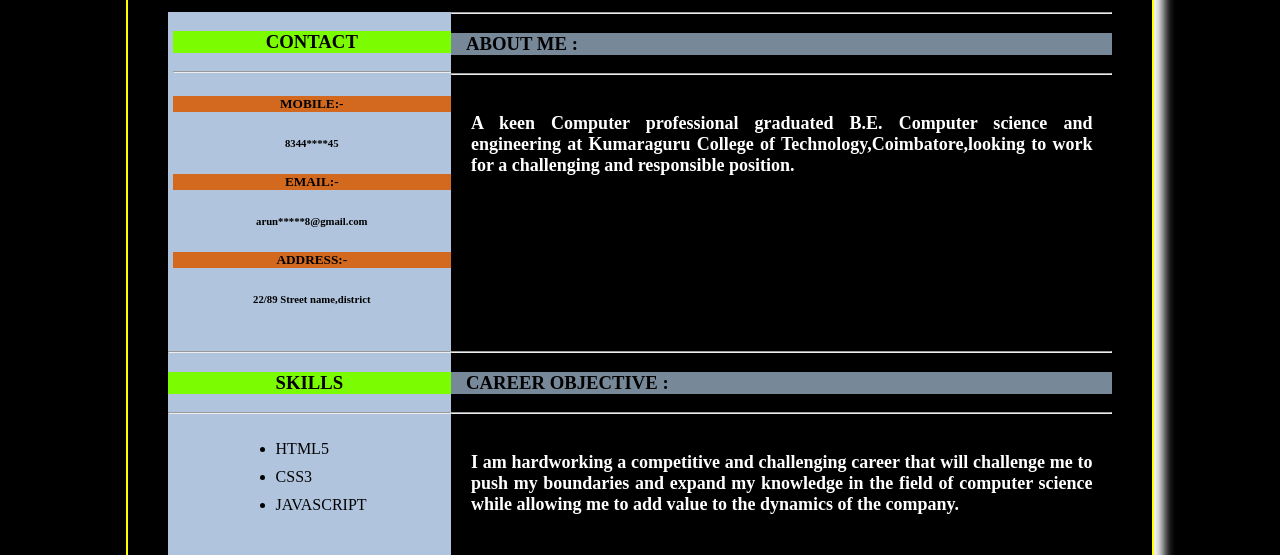
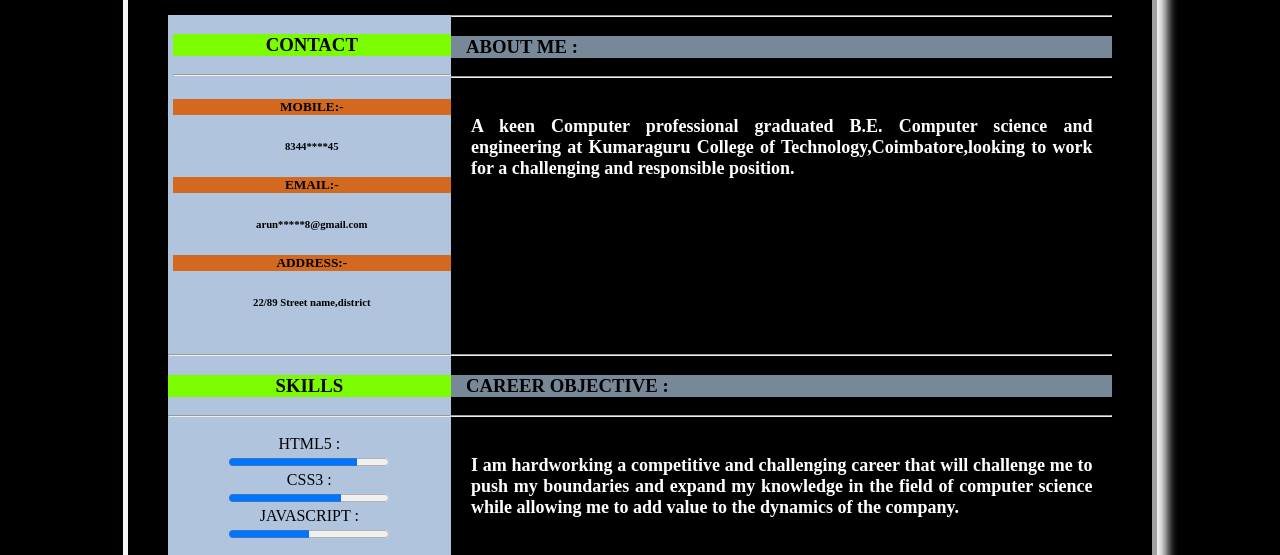
Before and after one commit to Arunpraveen98/MY_RESUME-TEMPLATE, a plain HTML site: page index.html in a window 1280 px wide. Shown: the part 245-800 px from the top of the page. Drawn offline with Linux system fonts and the light colour scheme; a web font is replaced by a local one.

Commit message:
progressbar_updated

```diff
--- a/index.html
+++ b/index.html
@@ -37,11 +37,28 @@
           <hr />
           <h3 id="h3">SKILLS</h3>
           <hr />
-          <ul>
-            <li class="list">HTML5</li>
-            <li class="list">CSS3</li>
-            <li class="list">JAVASCRIPT</li>
-          </ul>
+          <div id="bar">
+            <label for="progressbar" style="color: black"
+              >HTML5 :
+              <br />
+              <progress id="progressbar" value="80" max="100">80%</progress>
+              <br />
+            </label>
+
+            <label for="progressbar" style="color: black"
+              >CSS3 :
+              <br />
+              <progress id="progressbar" value="70" max="100">70%</progress>
+              <br />
+            </label>
+
+            <label for="progressbar" style="color: black"
+              >JAVASCRIPT :
+              <br />
+              <progress id="progressbar" value="50" max="100">50%</progress>
+              <br />
+            </label>
+          </div>
         </div>
 
         <div id="languages-known">
@@ -86,6 +103,7 @@
             EDUCATION :
           </h3>
           <hr />
+
           <div>
             <table>
               <tr>
@@ -105,13 +123,14 @@
                 <td>21st CENTURY INTERNATIONAL</td>
                 <td>90%</td>
               </tr>
+
               <tr>
                 <td>BE</td>
                 <td>KUMARAGURU COLLEGE OF TECHNOLOGY</td>
                 <td>6.80</td>
               </tr>
             </table>
-
+          </div>
         </div>
       </main>
     </body>
--- a/style.css
+++ b/style.css
@@ -5,7 +5,9 @@ body {
 }
 
 .main-div {
-  border: 2px solid yellow;
+  border: 2px solid whitesmoke;
+  border-width: 5px;
+  border-style: outset;
   box-shadow: 10px 10px 10px whitesmoke;
   height: 29cm;
   width: 25cm;
@@ -111,6 +113,11 @@ ul {
   position: relative;
 }
 
+#bar {
+  text-align: center;
+  padding-top: 10px;
+}
+
 #languages-known {
   grid-area: languages;
   background-color: lightsteelblue;
@@ -120,7 +127,6 @@ ul {
 
 #about-me {
   grid-area: aboutme;
-
 }
 
 #carrer-objective {
```
